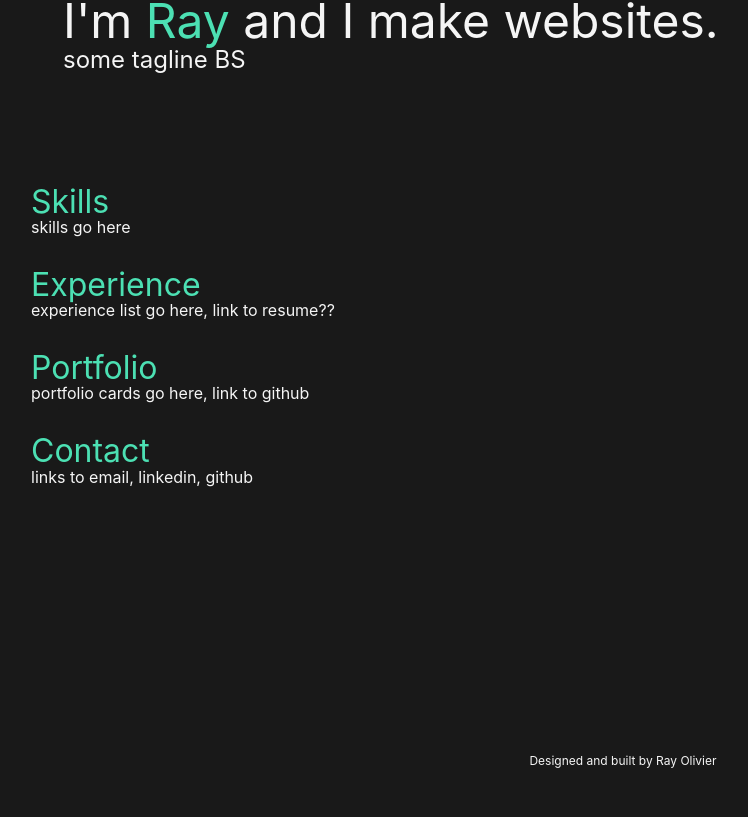
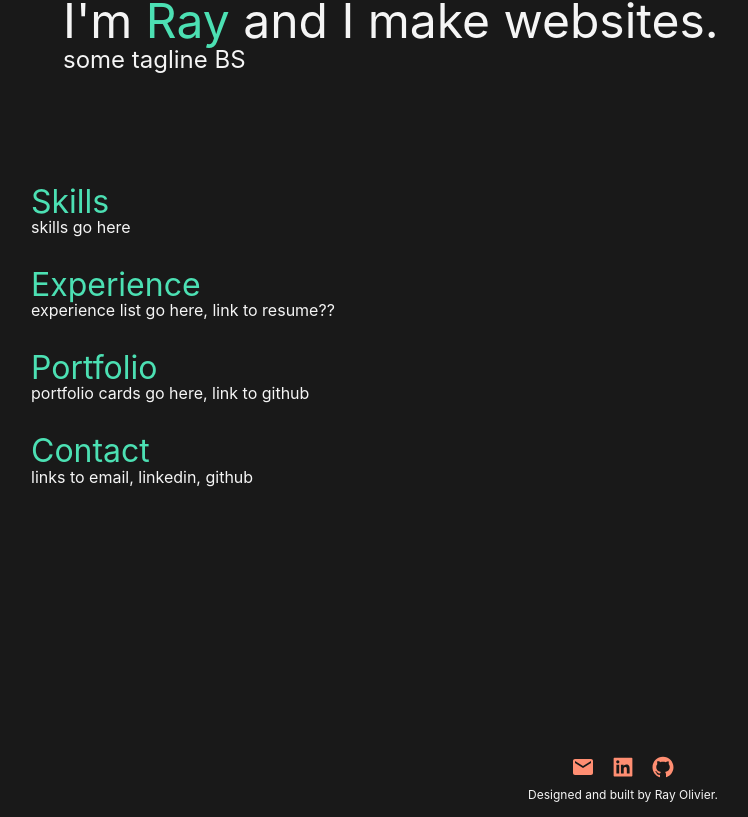
Before and after one commit to RayOlivier/portfolio, a React (Vite) app: page / in a window 1280 px wide. Shown: the part 221-1038 px from the top of the page, without its empty margins (17-765 px from the left). Before the commit the page ends 1004 px from the top, so only its background shows below. Built offline with nearby package versions, Linux system fonts and the light colour scheme.

Commit message:
adding react-icons and adding social links to footer

```diff
--- a/package.json
+++ b/package.json
@@ -12,6 +12,7 @@
   "dependencies": {
     "react": "^18.2.0",
     "react-dom": "^18.2.0",
+    "react-icons": "^4.12.0",
     "sass": "^1.69.5"
   },
   "devDependencies": {
--- a/src/components/footer/footer.scss
+++ b/src/components/footer/footer.scss
@@ -1,3 +1,5 @@
+@import '../../index.scss';
+
 .footer {
   display: flex;
   flex-direction: column;
@@ -6,3 +8,16 @@
   padding: 3rem 1rem 2rem;
   // justify-content: space-around;
 }
+
+.social-links {
+  display: flex;
+  gap: 2rem;
+  margin-bottom: 1rem;
+  a {
+    color: $secondary;
+
+    &:hover {
+      color: $secondary_light;
+    }
+  }
+}
--- a/src/components/footer/footer.tsx
+++ b/src/components/footer/footer.tsx
@@ -1,5 +1,7 @@
 import React from 'react';
 import './footer.scss';
+import { AiFillLinkedin, AiFillGithub } from 'react-icons/ai';
+import { MdEmail } from 'react-icons/md';
 
 type FooterProps = {
   children?: React.ReactNode;
@@ -8,8 +10,24 @@ type FooterProps = {
 const Footer: React.FC<FooterProps> = () => {
   return (
     <footer className="footer">
-      <div className="social-links"></div>
-      Designed and built by Ray Olivier
+      <ul className="social-links">
+        <li>
+          <a href="mailto:rayolivier@outlook.com">
+            <MdEmail size="3rem" />
+          </a>
+        </li>
+        <li>
+          <a href="https://www.linkedin.com/in/rayolivier/" target="_blank">
+            <AiFillLinkedin size="3rem" />
+          </a>
+        </li>
+        <li>
+          <a href="https://github.com/RayOlivier">
+            <AiFillGithub size="3rem" />
+          </a>
+        </li>
+      </ul>
+      Designed and built by Ray Olivier.
     </footer>
   );
 };
```
Also changed, not shown: 1 other file (tests, documents, lock files or other folders).
